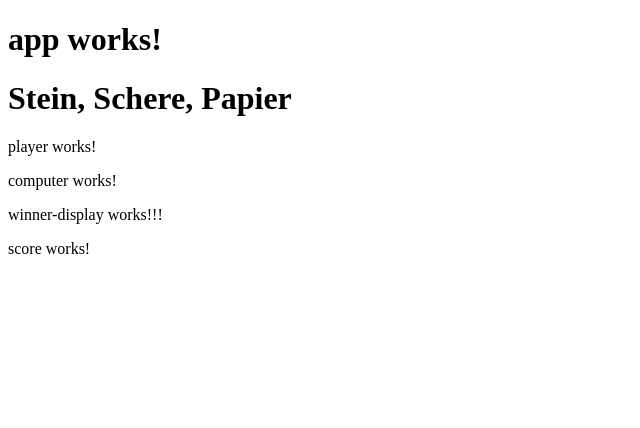
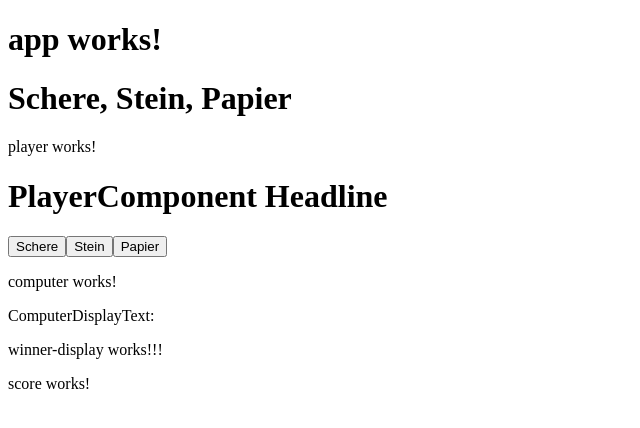
Before and after one commit to dthuesen/rock-paper-scissors, an Angular app: page / in a window 1280 px wide. Shown: the top 428 px of the page, without its empty margins (0-640 px from the left). Built offline with nearby package versions, Linux system fonts and the light colour scheme.

Commit message:
Implement countdown(), setPlayersChoice(), randomNumber(), property 'computerText' and buttons events

```diff
--- a/src/app/computer/computer.component.html
+++ b/src/app/computer/computer.component.html
@@ -1,3 +1,4 @@
 <p>
   computer works!
 </p>
+<p>ComputerDisplayText: {{computerDisplayText}}</p>
--- a/src/app/computer/computer.component.ts
+++ b/src/app/computer/computer.component.ts
@@ -1,4 +1,4 @@
-import { Component, OnInit } from '@angular/core';
+import { Component, OnInit, Input } from '@angular/core';
 
 @Component({
   selector: 'app-computer',
@@ -7,6 +7,8 @@ import { Component, OnInit } from '@angular/core';
 })
 export class ComputerComponent implements OnInit {
 
+  @Input('computerDisplayText') computerDisplayText: string;
+
   constructor() { }
 
   ngOnInit() {
--- a/src/app/game/game.component.html
+++ b/src/app/game/game.component.html
@@ -1,6 +1,6 @@
 <h1>{{title}}</h1>
 
-<app-player></app-player>
-<app-computer></app-computer>
+<app-player (choiceSet)="setPlayersChoice($event)"></app-player>
+<app-computer [computerDisplayText]="computerText"></app-computer>
 <app-winner-display></app-winner-display>
 <app-score></app-score>
--- a/src/app/game/game.component.ts
+++ b/src/app/game/game.component.ts
@@ -1,4 +1,4 @@
-import { Component, OnInit } from '@angular/core';
+import { Component, OnInit, Output, EventEmitter } from '@angular/core';
 import { PlayerComponent } from '../player/player.component';
 
 @Component({
@@ -7,11 +7,14 @@ import { PlayerComponent } from '../player/player.component';
   styleUrls: ['./game.component.css']
 })
 export class GameComponent implements OnInit {
-  title = 'Stein, Schere, Papier';
+
+  title = 'Schere, Stein, Papier';
   playersScore     = '';
   computersScore   = '';
-  playersChoice    = '';
-  computersChoice  = '';
+  playersChoice:   number = null;
+  computersChoice: number = null;
+
+  computerText: String = '';
 
   constructor() {}
 
@@ -22,4 +25,47 @@ export class GameComponent implements OnInit {
     //
   }
 
+  displayStartHeadlines() {
+    //
+  }
+
+  setPlayersChoice(choice) {
+    console.log('In GameComponent choice: ', choice);
+
+    switch (choice) {
+      case 'rock':
+        this.playersChoice = 1;
+        this.countdown();
+        break;
+      case 'paper':
+        this.playersChoice = 2;
+        this.countdown();
+        break;
+      case 'scissors':
+        this.computersChoice = 3;
+        this.countdown();
+        break;
+    }
+  }
+
+  countdown() {
+    setTimeout( () => {
+      this.computerText = 'Schere';
+    }, 800);
+    setTimeout( () => {
+      this.computerText = 'Stein';
+    }, 2500);
+    setTimeout( () => {
+      this.computerText = 'Papier';
+    }, 3500);
+  }
+
+  randomNumber() {
+    return Math.floor(Math.random() * 3) + 1;
+  }
+
+  newGame() {
+    //
+  }
+
 }
--- a/src/app/player/player.component.html
+++ b/src/app/player/player.component.html
@@ -1,3 +1,9 @@
 <p>
   player works!
 </p>
+<h1>PlayerComponent Headline</h1>
+<div id="buttons">
+  <button id="btn-scissors" (click)="setPlayersChoice('scissors')">Schere</button>
+  <button id="btn-rock" (click)="setPlayersChoice('rock')">Stein</button>
+  <button id="btn-paper" (click)="setPlayersChoice('paper')">Papier</button>
+</div>
--- a/src/app/player/player.component.ts
+++ b/src/app/player/player.component.ts
@@ -1,4 +1,4 @@
-import { Component, OnInit } from '@angular/core';
+import { Component, OnInit, Output, EventEmitter } from '@angular/core';
 
 @Component({
   selector: 'app-player',
@@ -7,9 +7,23 @@ import { Component, OnInit } from '@angular/core';
 })
 export class PlayerComponent implements OnInit {
 
-  constructor() { }
+  @Output() choiceSet = new EventEmitter();
+
+  title: String = '';
+  buttons = {
+    'Stein': false,
+    'Papier': false,
+    'Schere': false
+  };
+
+  constructor() {}
 
   ngOnInit() {
   }
 
+  setPlayersChoice(choice) {
+    console.log('The choice is: ', choice);
+    this.choiceSet.emit(choice);
+  }
+
 }
```
Also changed, not shown: 2 other files (tests, documents, lock files or other folders).
